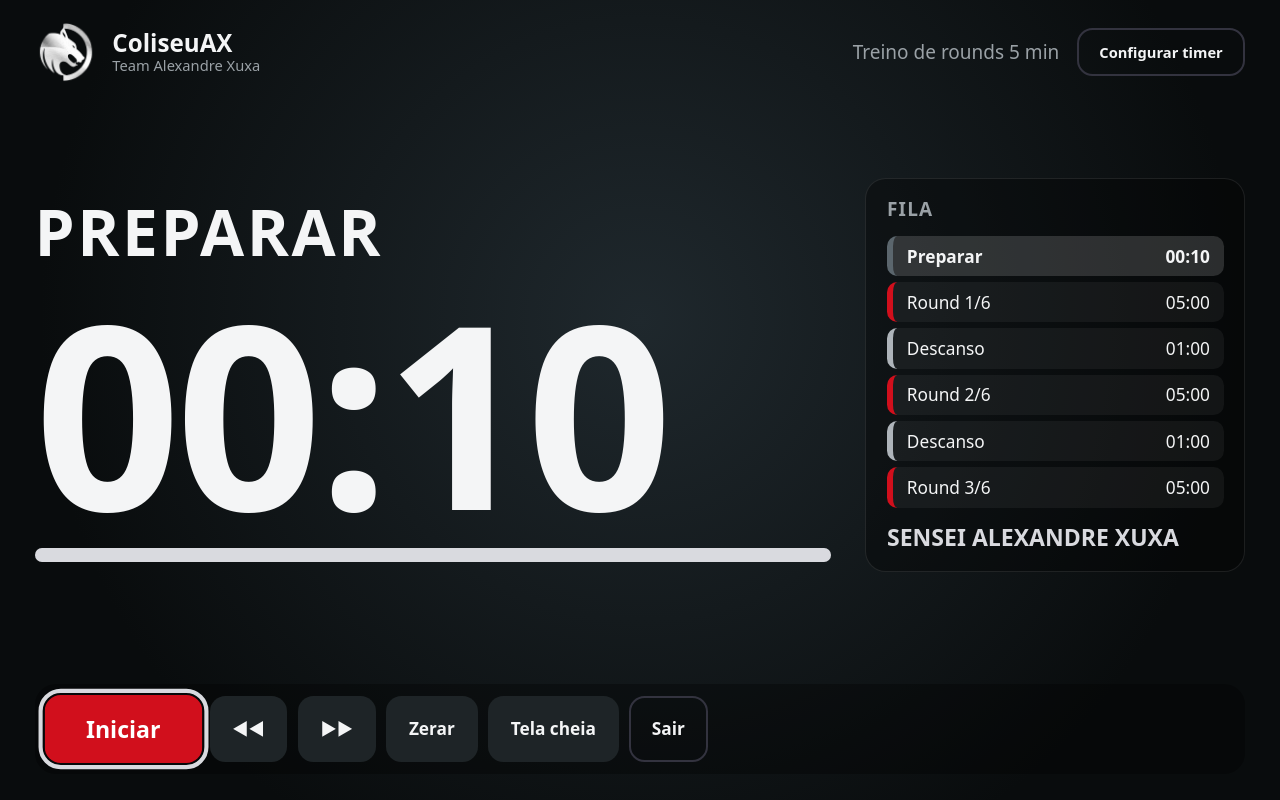
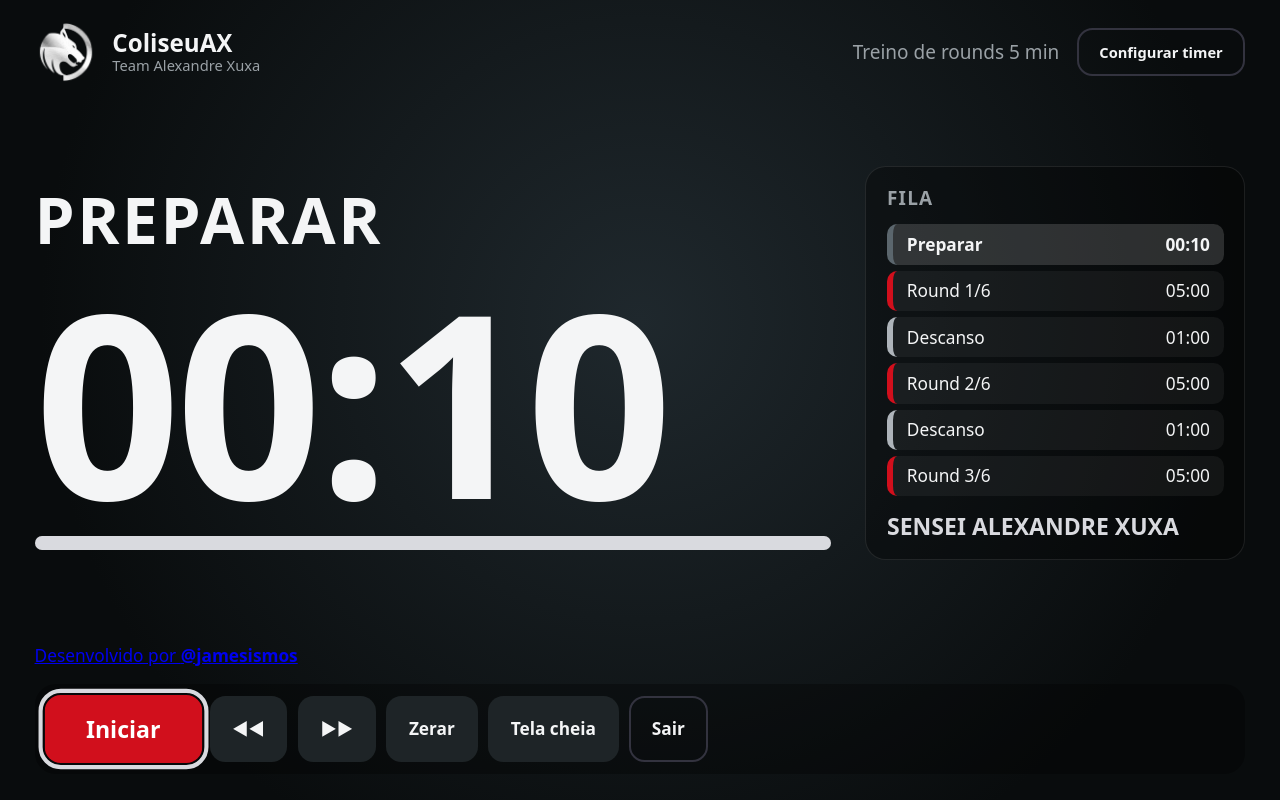
Before and after one commit to jamesismos/ColiseuAX-Timer, a React (Vite) app: page / in a window 1280 px wide. Both pictures are taken after a click on the button "▶ Abrir em tela de TV". Built offline with nearby package versions, Linux system fonts and the light colour scheme.

Commit message:
Add creator credit to TV timer screen

```diff
--- a/src/screens/Run.tsx
+++ b/src/screens/Run.tsx
@@ -219,6 +219,18 @@ export default function Run({ kind, id }: { kind: 'timer' | 'playlist' | 'tv'; i
         </aside>
       </div>
 
+      {kind === 'tv' && (
+        <a
+          className="run-credit"
+          href="https://www.instagram.com/jamesismos/"
+          target="_blank"
+          rel="noreferrer"
+          aria-label="Desenvolvido por @jamesismos no Instagram"
+        >
+          Desenvolvido por <strong>@jamesismos</strong>
+        </a>
+      )}
+
       <div className="run-controls">
         <button ref={playRef} className="btn primary big" onClick={running ? pause : start}>
           {running ? 'Pausar' : state.done ? 'Reiniciar' : started ? 'Continuar' : 'Iniciar'}
```
